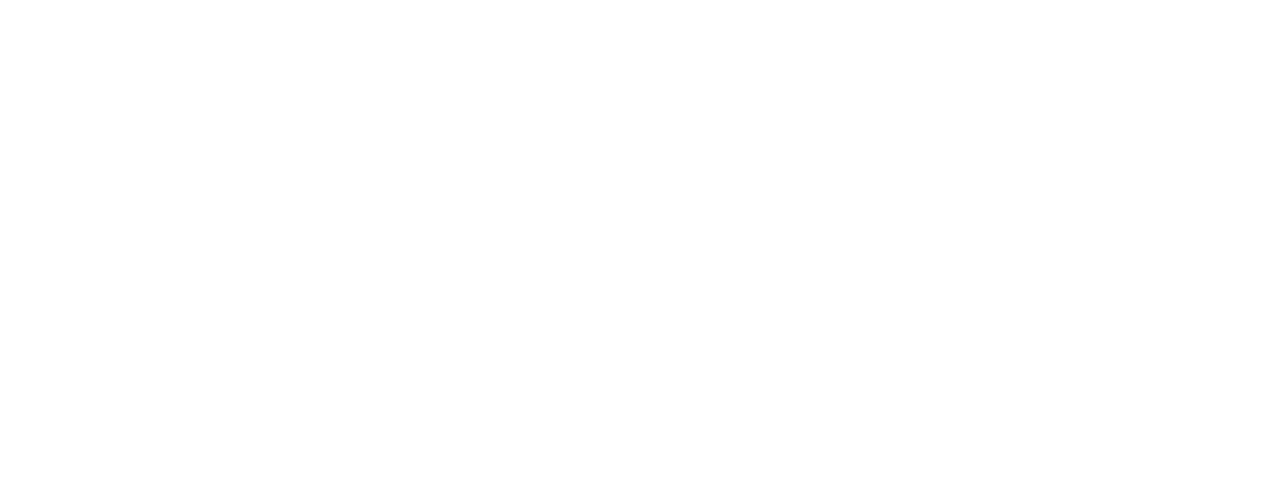
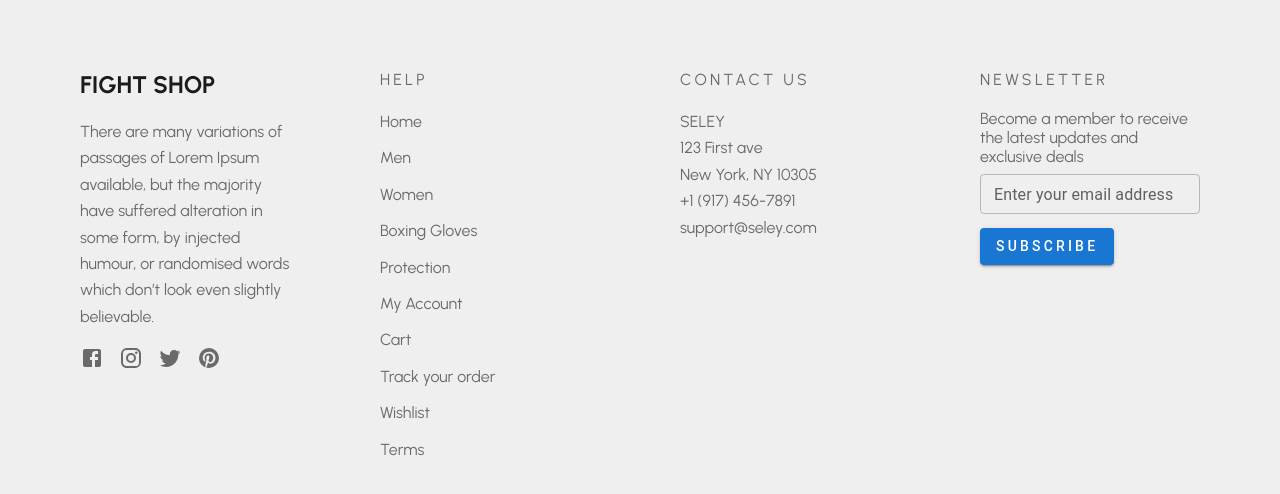
Before and after one commit to Seleyk/LLC, a React (Create React App) app in the folder client/: page / in a window 1280 px wide. Shown: the part 3121-3615 px from the top of the page. Before the commit the page ends 3116 px from the top, so only its background shows below. Built offline with nearby package versions, Linux system fonts and the light colour scheme.

Commit message:
finnished footer

```diff
--- a/client/src/components/CategoryItem.jsx
+++ b/client/src/components/CategoryItem.jsx
@@ -9,7 +9,7 @@
         <img src={item.img} alt={item.title} style={{ width: "100%", height: "100%", objectFit: "cover"  }}   />
         <div style={{ position: "absolute", top: 0, left: 0, width: "100%", height: "100%", display: "flex", flexDirection: "column", alignItems: "center", justifyContent: "center" }}>
           <div style={{ color: "#ffffff", marginBottom: "10px" }}>{item.title}</div>
-          <Button variant='contained' color='error' style={{ color: 'black' }}  >SHOP NOW</Button>
+          <Button variant='contained'  sx={{ color: 'white', letterSpacing: ".2rem" }}  >SHOP NOW</Button>
         </div>
     </Grid>
   )
--- /dev/null
+++ b/client/src/components/Footer.jsx
@@ -0,0 +1,73 @@
+import { Button, TextField, useMediaQuery } from '@mui/material'
+import { Box } from '@mui/system'
+import React from 'react'
+import FacebookIcon from '@mui/icons-material/Facebook';
+import InstagramIcon from '@mui/icons-material/Instagram';
+import TwitterIcon from '@mui/icons-material/Twitter';
+import PinterestIcon from '@mui/icons-material/Pinterest';
+
+const Footer = () => {
+  const isNonMobileScreen = useMediaQuery("(min-width: 1000px)")
+
+  return (
+    <Box
+      flexDirection={isNonMobileScreen ? "row" : "column "}
+      gap= { isNonMobileScreen ? "80px" : "50px"}
+      padding= { isNonMobileScreen ? "75px 80px" : "34px 24px" }
+      margin= "0 auto"
+      sx={{ display: "flex", justifyContent: "space-between", background: "#efefef", color: "#6a6a6a" }}
+    >
+      <div
+        style={{
+          flex: 1,
+          display: "flex",
+          flexDirection: "column",
+        }}
+      >
+        <h2 style={{ color: "#1C1B1B", marginBottom: "20px", textTransform: "uppercase",  }}>Fight Shop</h2>
+        <p style={{ marginBottom: "16px", lineHeight: 1.65 }}>
+          There are many variations of passages of Lorem Ipsum available, but
+          the majority have suffered alteration in some form, by injected
+          humour, or randomised words which don’t look even slightly believable.
+        </p>
+        <div style={{ display: "flex", gap: "15px" }} >
+          <div><FacebookIcon /></div>
+          <div><InstagramIcon /></div>
+          <div><TwitterIcon /></div>
+          <div><PinterestIcon /></div>
+        </div>
+      </div>
+      <div style={{ flex: 1  }}>
+        <div style={{ letterSpacing: ".2rem", textTransform: "uppercase", marginBottom: "20px" }}>Help</div>
+        <div>
+          <div style={{ lineHeight: 1.65, marginBottom: "10px",  }} >Home</div>
+          <div style={{ lineHeight: 1.65, marginBottom: "10px",  }} >Men</div>
+          <div style={{ lineHeight: 1.65, marginBottom: "10px",  }} >Women</div>
+          <div style={{ lineHeight: 1.65, marginBottom: "10px",  }} >Boxing Gloves</div>
+          <div style={{ lineHeight: 1.65, marginBottom: "10px",  }} >Protection</div>
+          <div style={{ lineHeight: 1.65, marginBottom: "10px",  }} >My Account </div>
+          <div style={{ lineHeight: 1.65, marginBottom: "10px",  }} >Cart</div>
+          <div style={{ lineHeight: 1.65, marginBottom: "10px",  }} >Track your order</div>
+          <div style={{ lineHeight: 1.65, marginBottom: "10px",  }} >Wishlist</div>
+          <div style={{ lineHeight: 1.65, marginBottom: "10px",  }} >Terms</div>
+        </div>
+      </div>
+      <div style={{ flex: 1 }}>
+      <div style={{ letterSpacing: ".2rem", textTransform: "uppercase", marginBottom: "20px" }}>Contact Us</div>
+        <p style={{ lineHeight: 1.65 }}>SELEY</p>
+        <p style={{ lineHeight: 1.65 }}>123 First ave</p>
+        <p style={{ lineHeight: 1.65 }}>New York, NY 10305</p>
+        <p style={{ lineHeight: 1.65 }}>+1 (917) 456-7891</p>
+        <p style={{ lineHeight: 1.65 }}>support@seley.com</p>
+      </div>
+      <div style={{ flex: 1 }}>
+      <div style={{ letterSpacing: ".2rem", textTransform: "uppercase", marginBottom: "20px" }}>Newsletter</div>
+        <div>Become a member to receive the latest updates and exclusive deals</div>
+        <TextField label="Enter your email address" variant="outlined" size='small' margin='dense' color="info" sx={{ marginBottom: "14px" }} />
+        <Button variant="contained" sx={{ letterSpacing: ".2rem" }} > Subscribe </Button>
+      </div>
+    </Box>
+  );
+}
+
+export default Footer
--- a/client/src/pages/Home.jsx
+++ b/client/src/pages/Home.jsx
@@ -2,6 +2,7 @@
 import React from 'react'
 import Bestsellers from '../components/Bestsellers'
 import Categories from '../components/Categories'
+import Footer from '../components/Footer'
 import Navbar from '../components/Navbar'
 import Products from '../components/Products'
 import Slider from '../components/Slider'
@@ -17,6 +18,7 @@
         <Bestsellers />
         <Categories />
         <Products />
+        <Footer />
     </div>
   )
 }
```
